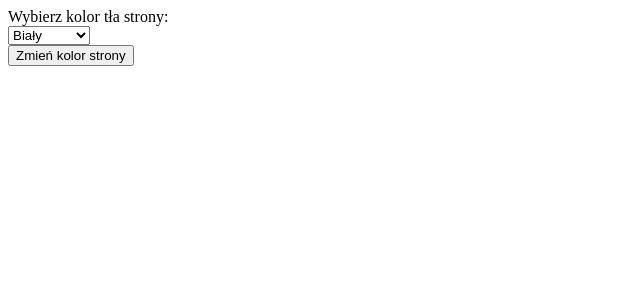
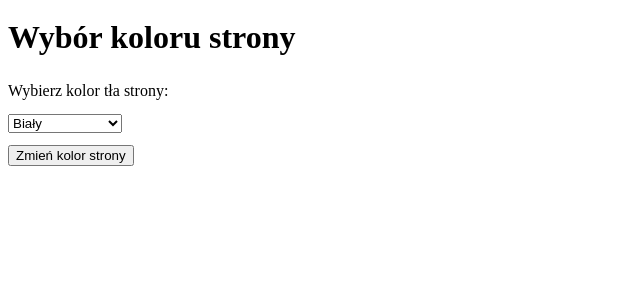
Before and after one commit to Maksimtsa/technikum-19, a PHP site: page /l9cw1.php in a window 1280 px wide. Shown: the top 300 px of the page, without its empty margins (0-640 px from the left). Run offline with PHP 8.4, Linux system fonts and the light colour scheme.

Commit message:
Update l9cw1.php

```diff
--- a/PAI-3/lesson-9/l9cw1.php
+++ b/PAI-3/lesson-9/l9cw1.php
@@ -4,23 +4,35 @@
     <meta charset="UTF-8">
     <meta name="viewport" content="width=device-width, initial-scale=1.0">
     <title>Document</title>
+    <?php
+    $backGround = "white";
+        if (isset($_POST['send'])) {
+            $color = $_POST['color'];
+            $backGround = $_POST['color'];
+        }
+    ?>
+    <style>
+        body{
+            background-color: <?php echo $backGround; ?>;
+            line-height: 200%;
+        }
+    </style>
 </head>
 <body>
+    <h1><strong>Wybór koloru strony</strong></h1>
     <form method="post">
-        <label for="color">Wybierz kolor tła strony:</label><br>
+        <label>Wybierz kolor tła strony:<br></label>
         <select name="color">
             <option value="white">Biały</option>
             <option value="red">Czerwony</option>
             <option value="blue">Niebieski</option>
             <option value="green">Zielony</option>
             <option value="pink">Różowy</option>
-            <option value="white">Biały</option>
-        </select><br>
+            <option value="orange">Pomarańczowy</option>
+        </select>
+        <br>
+        <input type="submit" name="send" value="Zmień kolor strony"></input>
+    </form>
 
-        <input type="submit" name="send" value="Zmień kolor strony">
-    </form>
-    <?php
-        if(isset( $_POST['send']))
-    ?>
 </body>
 </html>
```
